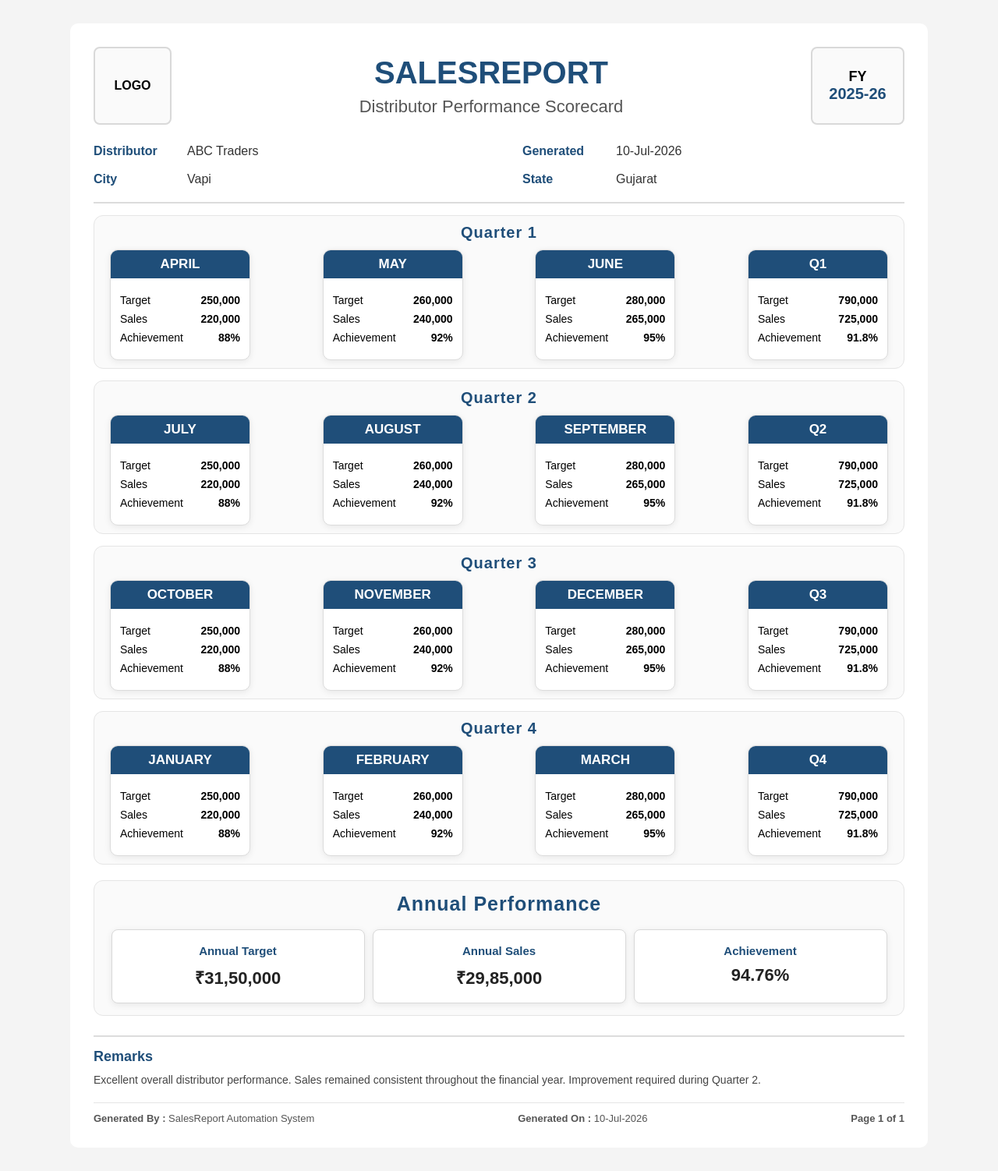
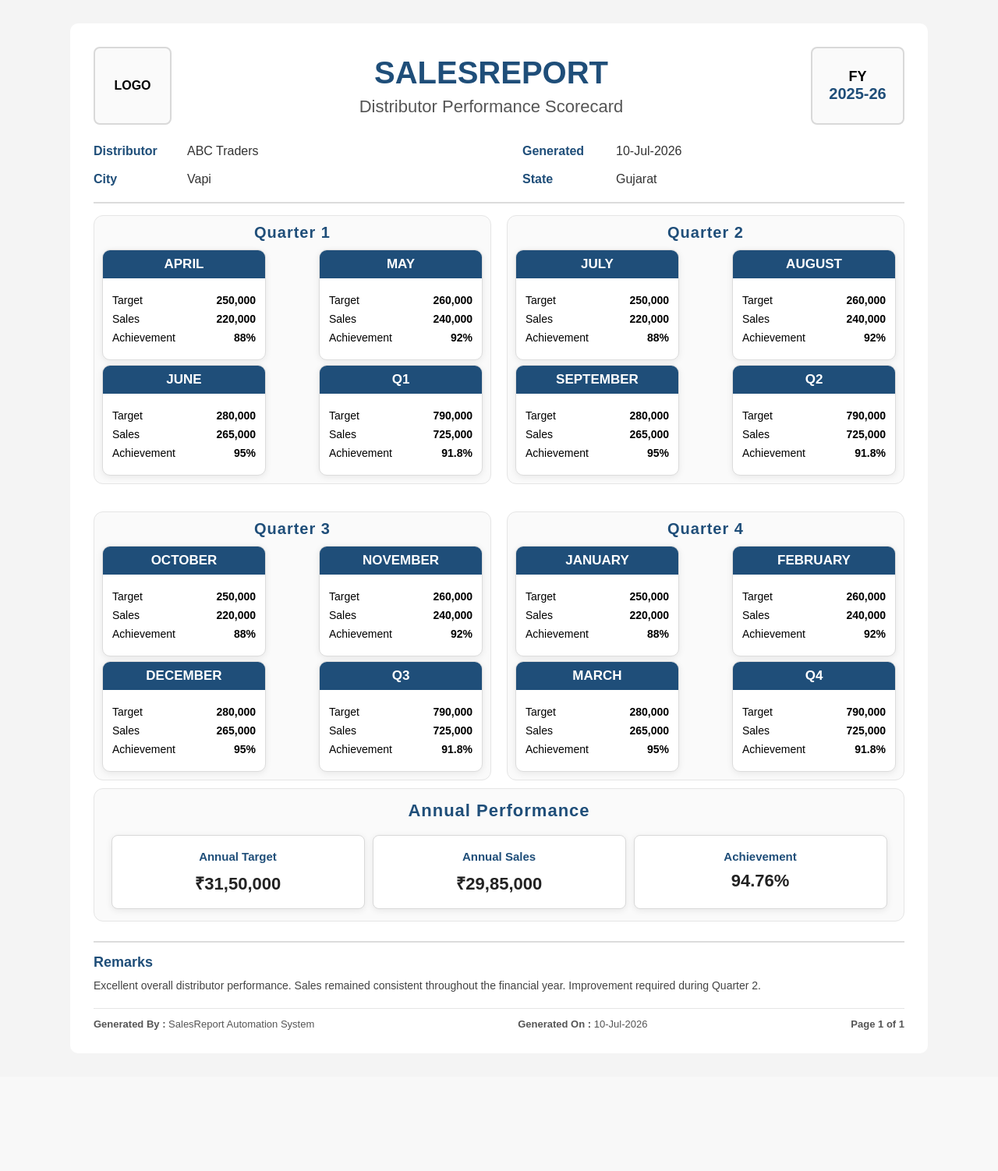
Before and after one commit to ram-bhagure/SALESREPORT, a Python web app: template assets/templates/scorecard.html in a window 1280 px wide. Shown: the whole page at 78% size. After the commit the page ends 1321 px from the top, so only its background shows below. Run offline with Jinja, Linux system fonts and the light colour scheme; the template is opened without the code that fills it, so the values that code supplies are empty.

Commit message:
adjusted verticle spacing by adding two quarter in row

```diff
--- a/assets/css/style.css
+++ b/assets/css/style.css
@@ -159,14 +159,14 @@ body {
     margin-top:10px;
     display:flex;
     justify-content:space-between;
-    gap:10px;
+    gap:6px;
     flex-wrap:wrap;
 
 }
 
 .month-card{
 
-    width:180px;
+    width:210px;
 
     background:white;
 
@@ -221,7 +221,7 @@ body {
 
     margin-top:15px;
 
-    padding:10px 20px;
+    padding:10px 10px;
 
     background:#fafafa;
 
@@ -273,7 +273,7 @@ body {
 
 .annual-performance{
 
-    margin-top:20px;
+    margin-top:10px;
 
     padding:15px 20px;
 
@@ -291,7 +291,7 @@ body {
 
     color:#1f4e79;
 
-    font-size:25px;
+    font-size:22px;
 
     font-weight:bold;
 
@@ -421,3 +421,12 @@ body {
     font-weight:bold;
 
 }
+.quarter-grid{
+
+    display:grid;
+
+    grid-template-columns:1fr 1fr;
+
+    gap:20px;
+
+}
--- a/assets/templates/scorecard.html
+++ b/assets/templates/scorecard.html
@@ -65,11 +65,12 @@
 
             </div>
 
-
-
         </header>
 
-
+        <!-- =========================================
+         Quarter grid
+         ========================================= -->
+        <div class="quarter-grid">
         <!-- =========================================
             QUARTER 1
         ========================================= -->
@@ -546,6 +547,7 @@
                 </div>
 
             </section>
+        </div>
         <!-- ==========================================
             Annual Performance
         ========================================== -->
```
Lines whose indentation alone changed are shown as unchanged.
